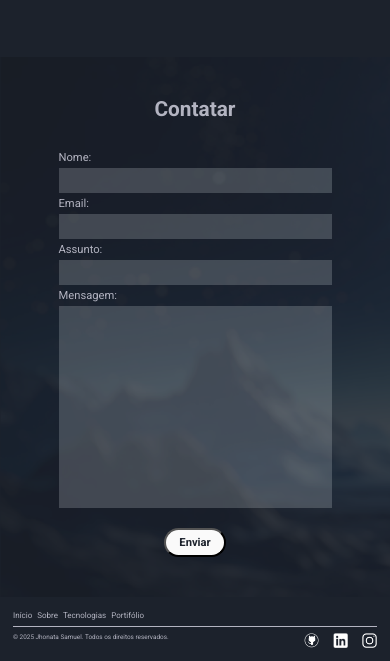
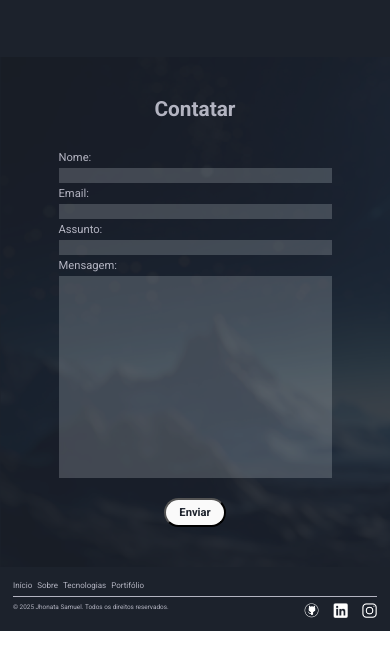
Before and after one commit to jhonatasammuel/portfolio, a plain HTML site: page index.html in a window 390 px wide. Shown: the part 3799-4460 px from the top of the page. After the commit the page ends 4430 px from the top, so only its background shows below. Drawn offline with Linux system fonts and the light colour scheme; a web font is replaced by a local one.

Commit message:
finalização completa - reajustes realizados

```diff
--- a/style/contact_me.css
+++ b/style/contact_me.css
@@ -83,11 +83,11 @@ form p:nth-of-type(4) {
 input,
 textarea {
   color: #cfd8dcd0;
-  font-size: 1.1em;
+  font-size: 1.2em;
 }
 
 textarea {
-  font-size: 1.2rem;
+  font-size: 1.4em;
 }
 
 @media (max-width: 1850px) {
@@ -125,6 +125,7 @@ textarea {
     width: auto;
     grid-template-rows: 1fr 2fr 1fr 10fr;
     gap: 10px 20px;
+    width: 80vw;
   }
   #forms-page > h2 {
     text-align: center;
@@ -148,15 +149,24 @@ textarea {
     padding: 10px 20px;
     font-size: 1em;
   }
+  input {
+    font-size: 1em;
+  }
+  textarea {
+    font-size: 1em;
+  }
 }
 
 @media (max-width: 1000px) {
   #forms-page {
     padding: 40px;
   }
+  input {
+    font-size: 0.9em;
+  }
 }
 
-@media (max-width: 800px) {
+@media (max-width: 1000px) {
   form {
     display: flex;
     width: 70vw;
@@ -165,6 +175,10 @@ textarea {
   }
   textarea {
     height: 200px;
+    font-size: 0.9em;
+  }
+  input {
+    font-size: 0.8em;
   }
 }
 
@@ -190,4 +204,10 @@ textarea {
     padding: 6px 13px;
     font-size: 0.7em;
   }
+  input {
+    font-size: 0.6em;
+  }
+  textarea {
+    font-size: 0.7em;
+  }
 }
```
